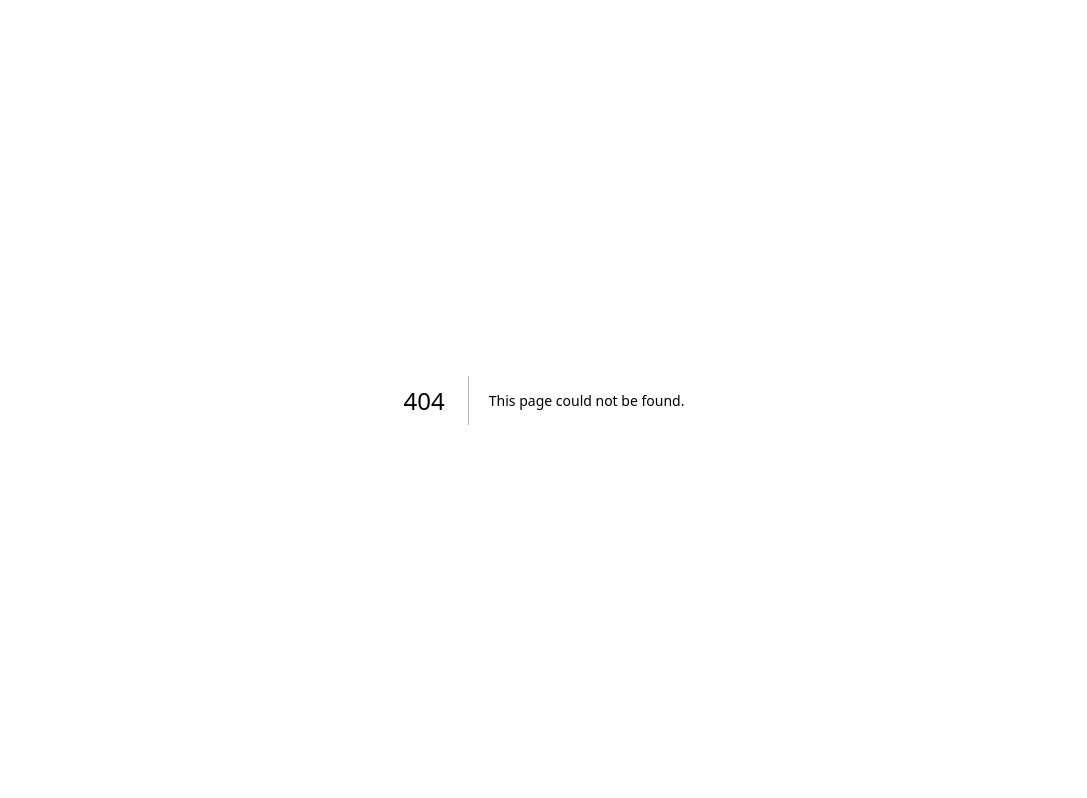
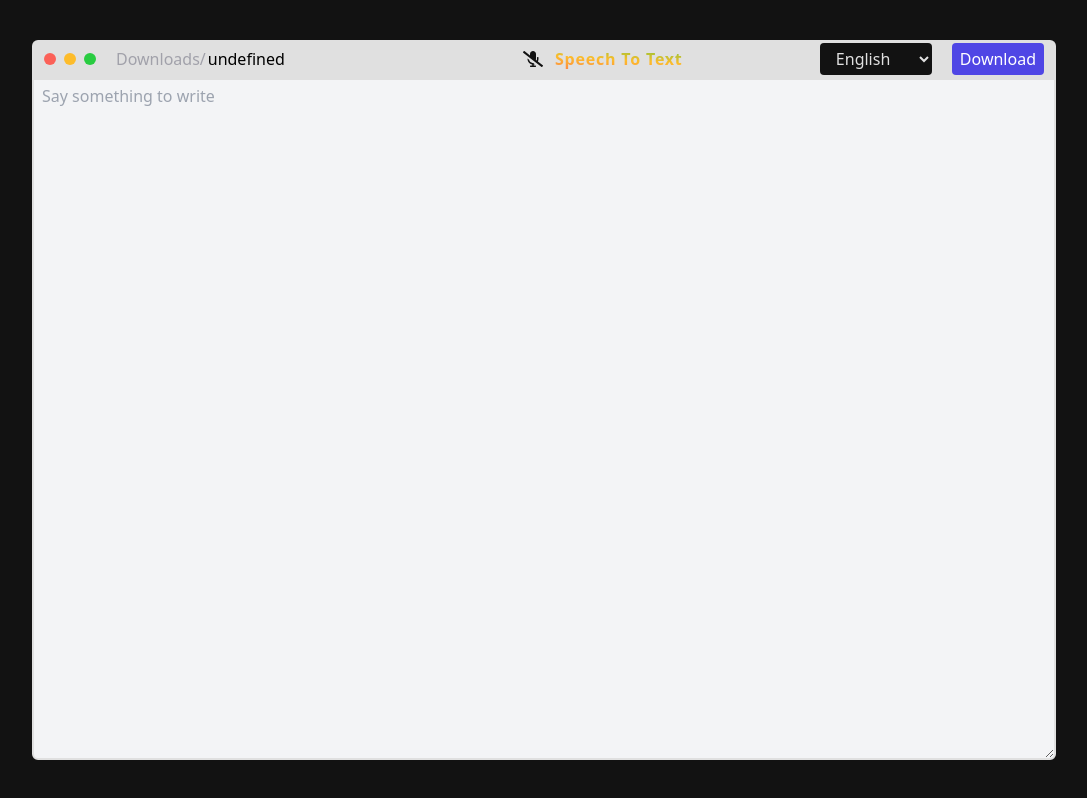
Before and after one commit to Gajendrasuman/MiniCraft, a Next.js app: page /mini-projects/pages/speech-to-text in a window 1280 px wide. Before the commit this address had no page. Shown: the whole page, without its empty margins (96-1183 px from the left). Built offline with nearby package versions, Linux system fonts and the light colour scheme.

Commit message:
Project-3: Speech to Text

```diff
--- a/package.json
+++ b/package.json
@@ -8,6 +8,7 @@
     "start": "next start"
   },
   "dependencies": {
+    "@babel/runtime": "^7.26.0",
     "@reduxjs/toolkit": "^2.5.0",
     "@vercel/analytics": "^1.4.1",
     "class-variance-authority": "^0.7.1",
@@ -22,11 +23,13 @@
     "react-google-fonts": "^1.2.1",
     "react-icons": "^5.4.0",
     "react-redux": "^9.2.0",
+    "react-speech-recognition": "^3.10.0",
     "styled-components": "^6.1.13",
     "tailwind-merge": "^2.6.0",
     "tailwindcss-animate": "^1.0.7"
   },
   "devDependencies": {
+    "@babel/plugin-transform-runtime": "^7.25.9",
     "@eslint/eslintrc": "^3",
     "@types/node": "^20",
     "@types/react": "^19",
--- a/src/app/mini-projects/page.tsx
+++ b/src/app/mini-projects/page.tsx
@@ -15,6 +15,16 @@ export default function MiniProjects(): React.ReactNode {
                             MI TV
                         </div>
                     </Link>
+                    <Link href={"/mini-projects/pages/speech-to-text"}>
+                        <div className="p1 text-text">
+                            Speech to Text
+                        </div>
+                    </Link>
+                    <Link href={"/mini-projects/pages/sticky-notes"}>
+                        <div className="p1 text-text">
+                            Sticky Notes
+                        </div>
+                    </Link>
                 </div>
             </section>
         </main>
--- /dev/null
+++ b/src/app/mini-projects/pages/speech-to-text/page.tsx
@@ -0,0 +1,104 @@
+"use client"
+import { useState, useEffect, ChangeEvent } from "react"
+import { FaMicrophone, FaMicrophoneSlash } from "react-icons/fa";
+import useSpeechRecognition from "./speechRecognition";
+
+export default function SpeechToText(): React.ReactNode{
+    const [mic, setMic] = useState<boolean>(false)
+    const [filename, setFilename] = useState<string>("undefined")
+    const [text, setText] = useState<string>("");
+    const [lang, setLang] = useState<string>("en-US")
+
+    const { start, stop, transcript } = useSpeechRecognition(lang);
+
+    useEffect(() => {
+        setText(text + transcript + "")
+    }, [transcript])
+
+    useEffect(() => {
+        setText(text)
+    }, [text])
+
+    useEffect(() => {
+        if (mic) {
+            stop()
+            const t1 = setTimeout(() => start(), 1000)
+            return ()=> clearTimeout(t1)
+        }
+    }, [lang])
+
+    useEffect(() => {
+        if (mic) {
+            start()
+        }
+        else {
+            stop()
+        }
+
+    }, [mic])
+
+    const handleDownload = () => {
+        const blob = new Blob([text], { type: 'text/plain;charset=utf-8' });
+        const link = document.createElement('a');
+        link.href = URL.createObjectURL(blob);
+        link.download = filename + ".txt";
+        link.click();
+    };
+
+    return (
+        <main className="w-screen h-screen bg-bg text-text flex justify-center items-center">
+            <div className="container w-[80%] h-[90vh] flex flex-col">
+                <div className="navbar px-3 flex justify-between items-center w-full h-10 rounded-t-md bg-text">
+                    <div className="flex gap-5 h-full items-center">
+                        <div className="flex gap-2">
+                            <span className="aspect-square rounded-full w-3 bg-[#FB6158]"></span>
+                            <span className="aspect-square rounded-full w-3 bg-[#FDBC2B]"></span>
+                            <span className="aspect-square rounded-full w-3 bg-[#29CC41]"></span>
+                        </div>
+                        <div className="name">
+                            <span className="text-zinc-400">Downloads/</span>
+                            <input type="text" className="bg-[#fff0] text-black w-44 focus:bg-[#fff0] focus:outline-none mx-0.5" value={filename} onChange={(e: ChangeEvent<HTMLInputElement>) => setFilename(e.currentTarget.value)} />
+                        </div>
+                    </div>
+                    <div className="flex items-center gap-3">
+                        {mic ?
+                            <FaMicrophone className="text-bg cursor-pointer" onClick={() => setMic(!mic)} size={20} />
+                            :
+                            <FaMicrophoneSlash className="text-bg cursor-pointer" onClick={() => setMic(!mic)} size={20} />
+                        }
+                        <h1 className="text-transparent bg-clip-text animate-gradient bg-[length:300%_100%] bg-gradient-to-tr from-[#FB6158] via-[#FDBC2B] to-[#29CC41]  font-semibold tracking-wider">Speech To Text</h1>
+
+                    </div>
+                    <div className="flex h-full gap-5 items-center">
+                        <div className="lang">
+                            <select className="bg-bg px-3 py-1 rounded cursor-pointer" onChange={(e:ChangeEvent<HTMLSelectElement>) => setLang(e.currentTarget.value)} >
+                                <option value="en-US">English</option>
+                                <option value="hi-IN">Hindi</option>
+                                <option value="ta-IN">Tamil</option>
+                                <option value="te-IN">Telugu</option>
+                                <option value="gu-IN">Gujarati</option>
+                                <option value="pa-IN">Punjabi</option>
+                                <option value="bn-IN">Bengali</option>
+                                <option value="ja-JP">Japanese</option>
+
+                            </select>
+                        </div>
+                        <div role="button" onClick={handleDownload} className="text-white bg-indigo-600 active:bg-indigo-800 cursor-pointer px-2 py-1 rounded ">Download</div>
+
+                    </div>
+                </div>
+                <div className="textarea w-full h-full">
+                    <textarea
+                        value={text}
+                        placeholder="Say something to write"
+                        onChange={(e: ChangeEvent<HTMLTextAreaElement>) => { setText(e.currentTarget.value);}}
+                        className="text-bg bg-gray-100 w-full h-full focus:outline-none px-2 py-1 rounded-b-md border-text border-2"
+                    >
+
+                    </textarea>
+                </div>
+            </div>
+        </main>
+    )
+
+}
--- /dev/null
+++ b/src/app/mini-projects/pages/speech-to-text/speechRecognition.ts
@@ -0,0 +1,76 @@
+import { useEffect, useState } from 'react';
+
+const useSpeechRecognition = (lang: string) => {
+  const [listening, setListening] = useState<boolean>(false);
+  const [transcript, setTranscript] = useState<string>('');
+  const [recognition, setRecognition] = useState<any>(null);
+
+  useEffect(() => {
+    const SpeechRecognition =(window as any).webkitSpeechRecognition;
+
+    if (!SpeechRecognition) {
+      console.error('Browser does not support Speech Recognition.');
+      return;
+    }
+
+    const recognitionInstance = new SpeechRecognition();
+    recognitionInstance.continuous = true;
+    recognitionInstance.interimResults = true;
+    recognitionInstance.onresult = (event: any) => {
+      let interimTranscript = '';
+      for (let i = event.resultIndex; i < event.results.length; i++) {
+        const result = event.results[i];
+          if (result.isFinal) {
+              setTranscript(result[0].transcript)
+        } else {
+          interimTranscript += result[0].transcript;
+        }
+      }
+    };
+
+    recognitionInstance.onerror = (error: Event) => {
+      console.error('Speech Recognition Error:', error);
+      };
+
+       recognitionInstance.onend = () => {
+      if (listening) {
+        recognitionInstance.start();
+      }
+    };
+    setRecognition(recognitionInstance);
+
+    if (listening) return () => recognitionInstance.start();
+    else return () => recognitionInstance.stop();
+
+  }, []);
+
+  useEffect(() => {
+    if (recognition) {
+      recognition.lang = lang;
+    }
+
+  }, [recognition, lang])
+
+
+  const start = () => {
+    if (recognition) {
+      setListening(true);
+      recognition.start();
+    } else {
+      console.error('Speech Recognition instance not initialized.');
+    }
+  };
+
+  const stop = () => {
+    if (recognition) {
+      setListening(false);
+      recognition.stop();
+    } else {
+      console.error('Speech Recognition instance not initialized.');
+    }
+  };
+
+  return { transcript, listening, start, stop };
+};
+
+export default useSpeechRecognition;
--- /dev/null
+++ b/src/app/mini-projects/pages/sticky-notes/page.tsx
@@ -0,0 +1,7 @@
+export default function StickyNotes(): React.ReactNode{
+    return (
+        <main>
+            Sticky Notes
+        </main>
+    )
+}
```
Also changed, not shown: 1 other file (tests, documents, lock files or other folders).
